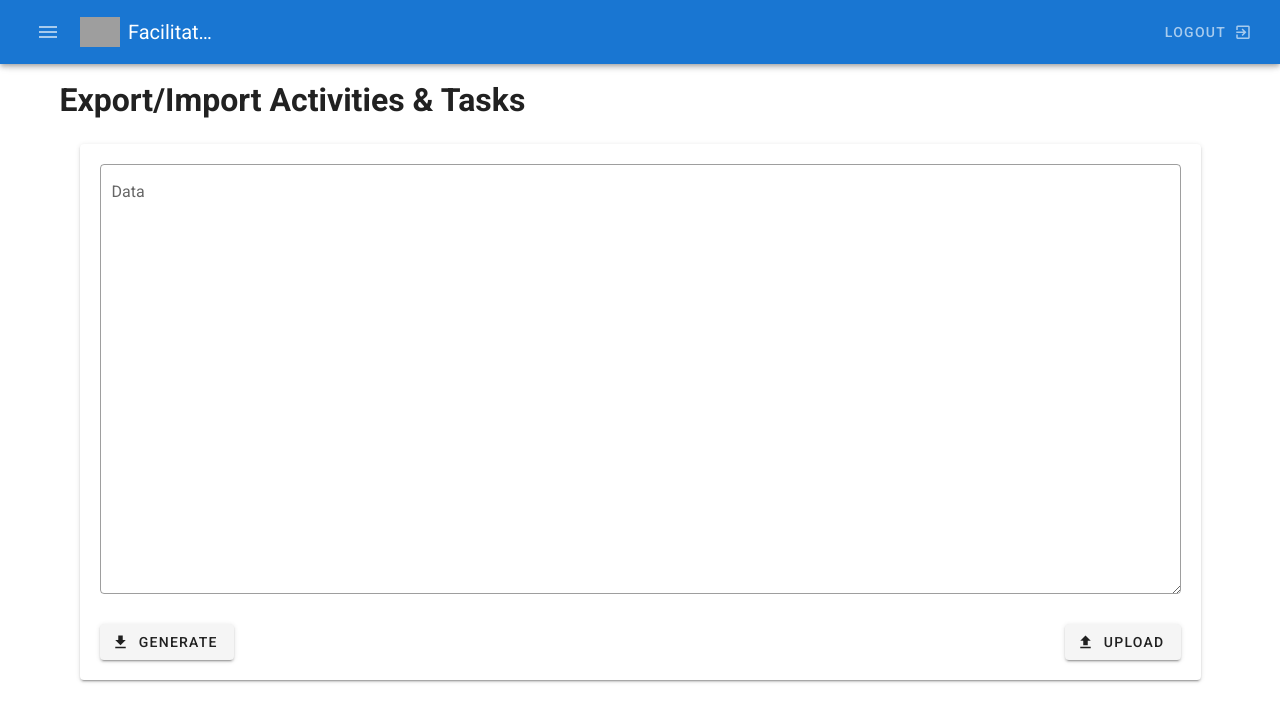
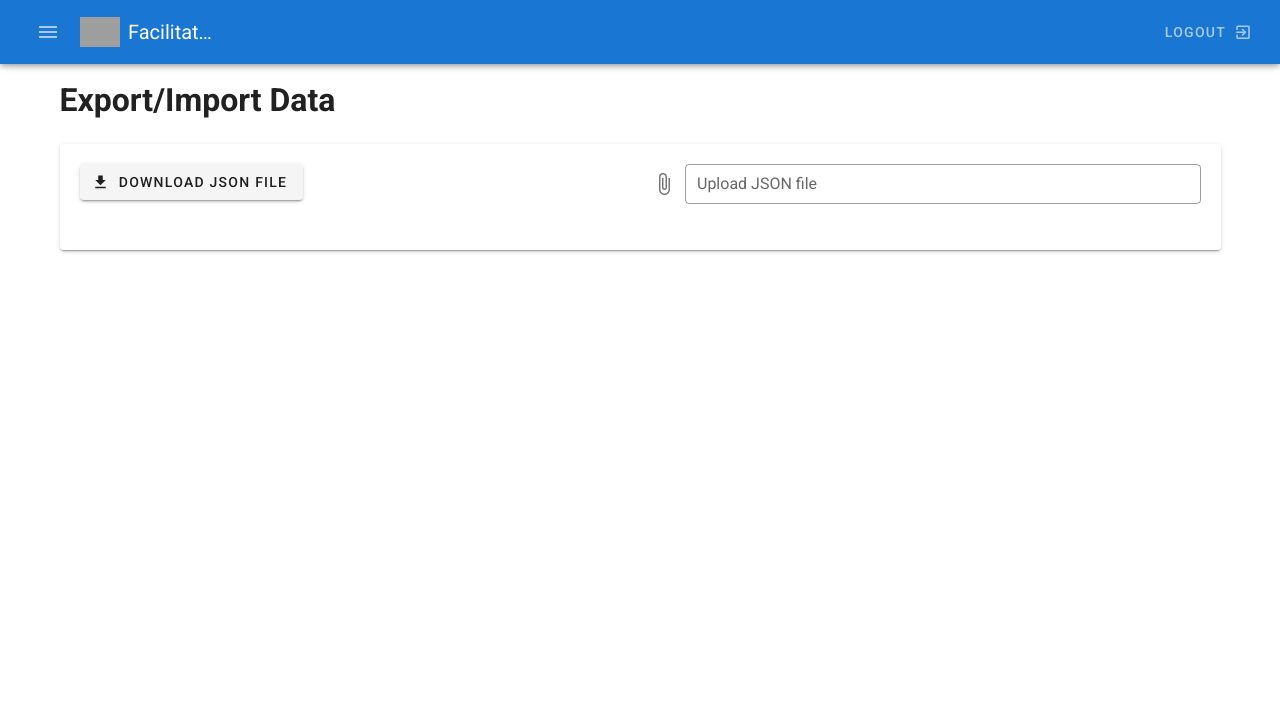
Before and after one commit to r47717/idea-facilitator, a Vue app: page /export in a window 1280 px wide. Shown: the top 722 px of the page. Built offline with nearby package versions, Linux system fonts and the light colour scheme; grey boxes are pictures that could not be loaded; what vuetify-confirm would draw is missing.

Commit message:
dump links

```diff
--- a/src/components/Export.vue
+++ b/src/components/Export.vue
@@ -1,27 +1,65 @@
 <template>
   <v-container>
-    <h1>Export/Import Activities & Tasks</h1>
-    <v-sheet class="pa-5">
+    <h1>Export/Import Data</h1>
+    <v-sheet class="mt-5">
       <v-card class="pa-5">
-        <v-textarea outlined rows="15" label="Data"></v-textarea>
-        <div class="d-flex">
-          <v-btn>
-            <v-icon left>mdi-download</v-icon>
-            <span>Generate</span>
-          </v-btn>
-          <v-spacer></v-spacer>
-          <v-btn>
-            <v-icon left>mdi-upload</v-icon>
-            <span>Upload</span>
-          </v-btn>
-        </div>
+        <v-row>
+          <v-col cols="12" md="6">
+            <v-btn
+              link
+              :href="
+                'data:application/json;charset=utf-8,' +
+                  encodeURIComponent(JSON.stringify(dump))
+              "
+              download="facilitator-data.json"
+              target="_blank"
+            >
+              <v-icon left>mdi-download</v-icon>
+              <span>Download JSON File</span>
+            </v-btn>
+          </v-col>
+          <v-col cols="12" md="6">
+            <v-file-input
+              outlined
+              dense
+              label="Upload JSON file"
+              @change="onChange"
+            ></v-file-input>
+          </v-col>
+        </v-row>
       </v-card>
     </v-sheet>
   </v-container>
 </template>
 
 <script>
-export default {};
+import { restoreDataFromJSON, saveDataToJSON } from "../services";
+
+export default {
+  data() {
+    return {
+      dump: {},
+    };
+  },
+
+  async mounted() {
+    this.dump = await saveDataToJSON();
+  },
+
+  methods: {
+    onChange(file) {
+      const reader = new FileReader();
+      reader.onload = function(ev) {
+        const text = ev.target.result;
+        try {
+          const data = JSON.parse(text);
+          restoreDataFromJSON(data);
+        } catch (err) {
+          console.log("Loaded data is incorrect! Try reloading");
+        }
+      };
+      reader.readAsText(file);
+    },
+  },
+};
 </script>
-
-<style lang="scss" scoped></style>
--- /dev/null
+++ b/src/services/dump.js
@@ -0,0 +1,10 @@
+export async function saveDataToJSON() {
+  return {
+    test: 123,
+    test2: "1234567890",
+  };
+}
+
+export async function restoreDataFromJSON(json) {
+  console.log(json);
+}
--- a/src/services/index.js
+++ b/src/services/index.js
@@ -1,3 +1,4 @@
 export * from "./activities";
 export * from "./tasks";
 export * from "./profile";
+export * from "./dump.js";
```
